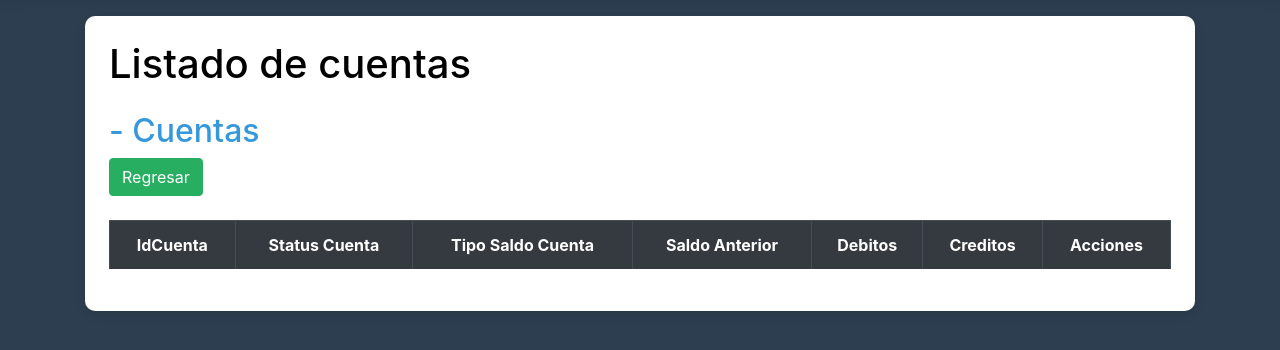
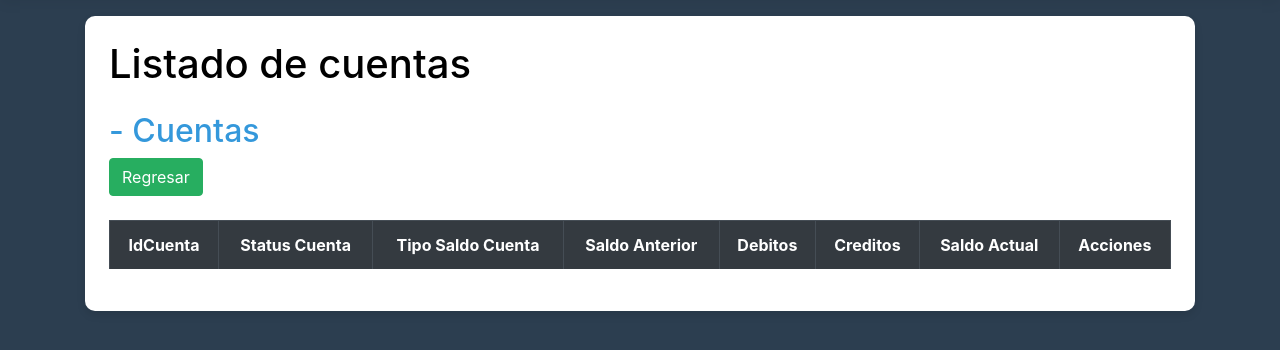
Before and after one commit to AlexGuamuch/ProyectoAnalisis2024, an ASP.NET Core app: template SistemaSeguridad/Views/Persona/Cuentas.cshtml in a window 1280 px wide. Shown: the part 67-417 px from the top of the page. Run offline with ASP.NET Core 8, Linux system fonts and the light colour scheme; the template is opened without the code that fills it, so the values that code supplies are empty; the visitor is signed in with stand-in values (Sample User, id 1); style sheets or scripts are compiled from the project's sources; some libraries are stand-ins or nearby versions.

Commit message:
Update Cuentas.cshtml

```diff
--- a/SistemaSeguridad/Views/Persona/Cuentas.cshtml
+++ b/SistemaSeguridad/Views/Persona/Cuentas.cshtml
@@ -23,6 +23,7 @@
                     <th scope="col">Saldo Anterior</th>
                     <th scope="col">Debitos</th>
                     <th scope="col">Creditos</th>
+                    <th scope="col">Saldo Actual</th>
                     <th scope="col">Acciones</th>
                 </tr>
             </thead>
@@ -36,6 +37,7 @@
                         <td>@saldoCuentum.SaldoAnterior</td>
                         <td>@saldoCuentum.Debitos</td>
                         <td>@saldoCuentum.Creditos</td>
+                        <td>@(saldoCuentum.Debitos - saldoCuentum.Creditos)</td>
                         <td class="text-center">
                             <a class="btn btn-sm btn-info" asp-action="Movimientos" asp-route-idSaldoCuenta="@saldoCuentum.IdSaldoCuenta">
                                 <i class="fas fa-edit"></i> Ver Movimientos
```
